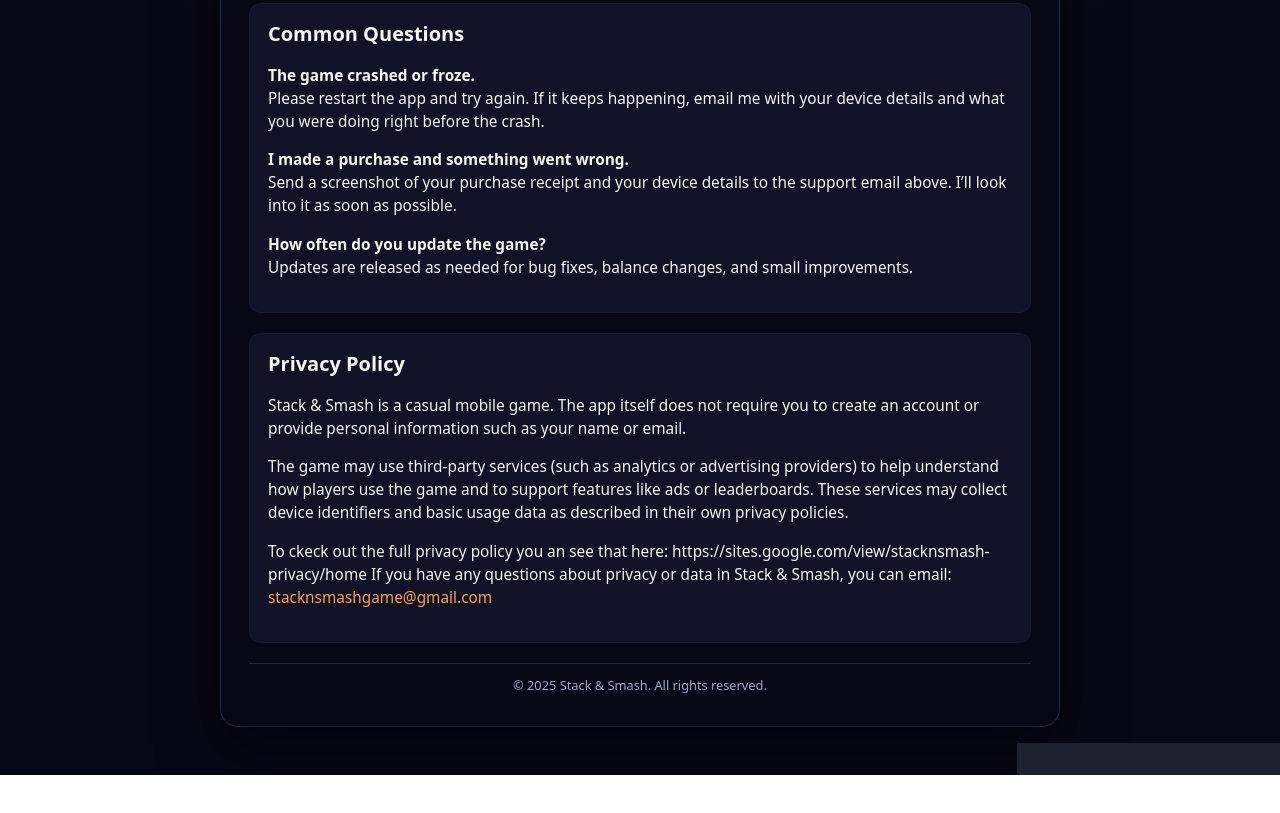
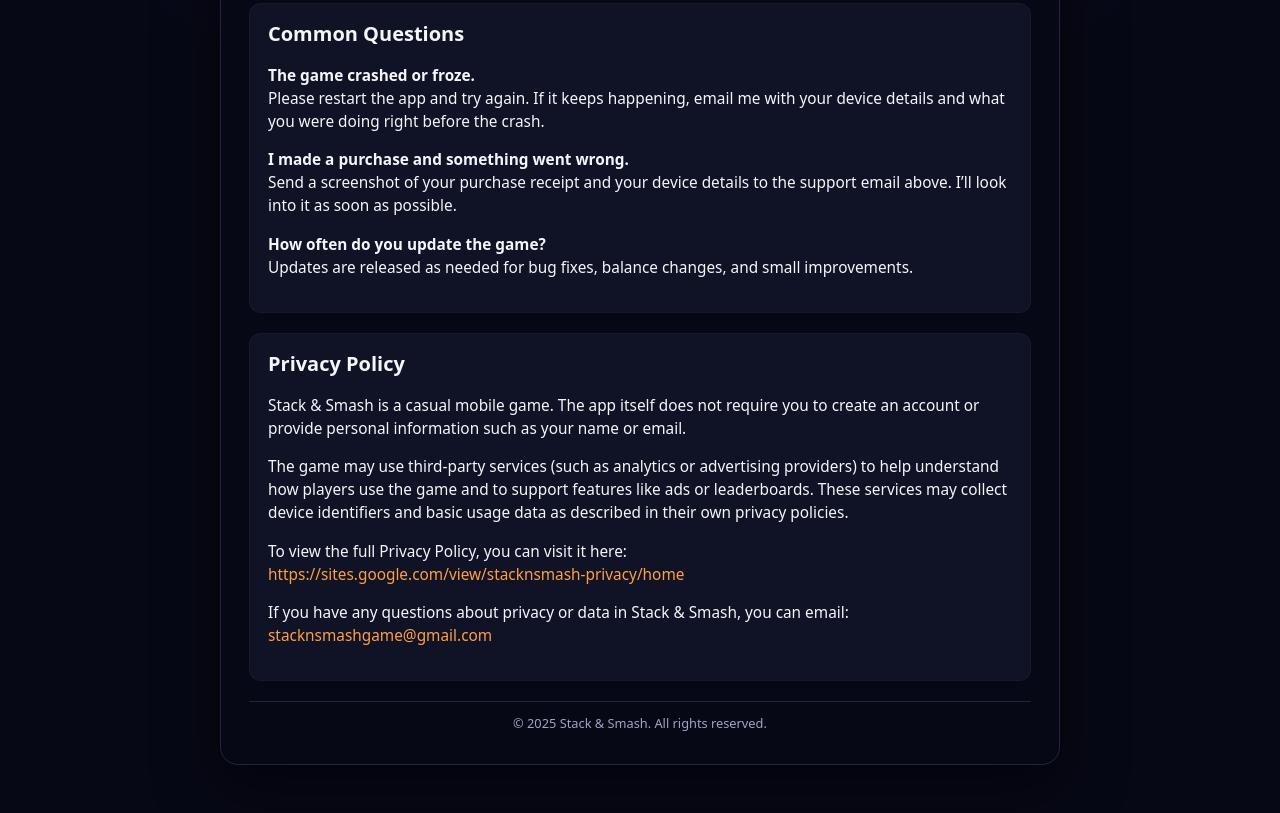
Before and after one commit to Minosh47/Website, a plain HTML site: page index.html in a window 1280 px wide. Shown: the part 782-1595 px from the top of the page. Before the commit the page ends 1557 px from the top, so only its background shows below. Drawn offline with Linux system fonts and the light colour scheme.

Commit message:
Fix typos in privacy policy section of index.html

```diff
--- a/index.html
+++ b/index.html
@@ -232,11 +232,17 @@
       privacy policies.
     </p>
     <p>
-      To ckeck out the full privacy policy you an see that here:
-      https://sites.google.com/view/stacknsmash-privacy/home
+      To view the full Privacy Policy, you can visit it here:<br>
+      <a href="https://sites.google.com/view/stacknsmash-privacy/home" target="_blank">
+        https://sites.google.com/view/stacknsmash-privacy/home
+      </a>
+    </p>
+
+    <p>
       If you have any questions about privacy or data in Stack &amp; Smash, you can email:
       <a href="mailto:43games777@gmail.com">stacknsmashgame@gmail.com</a>
     </p>
+
   </section>
 
   <footer>
```
